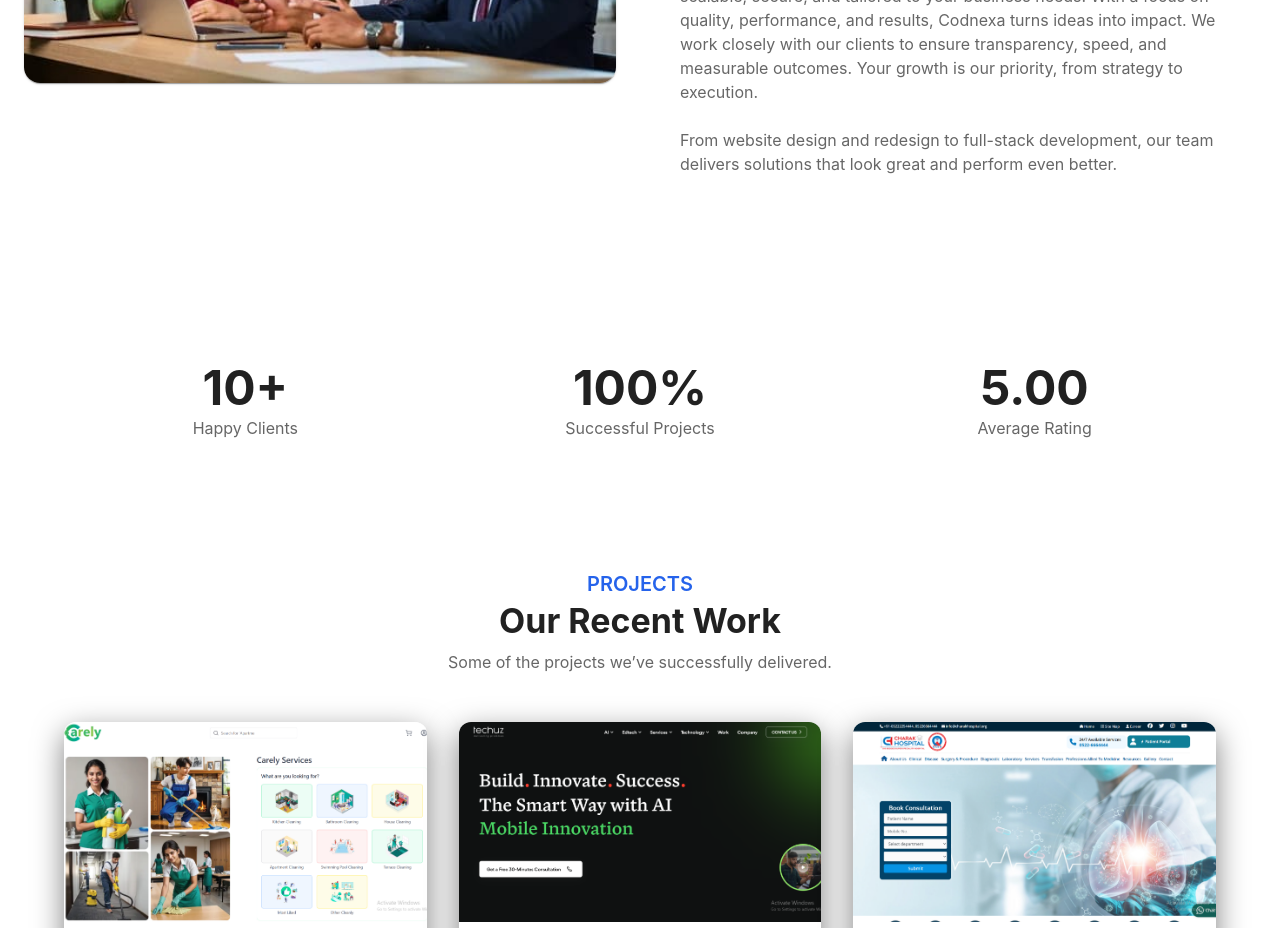
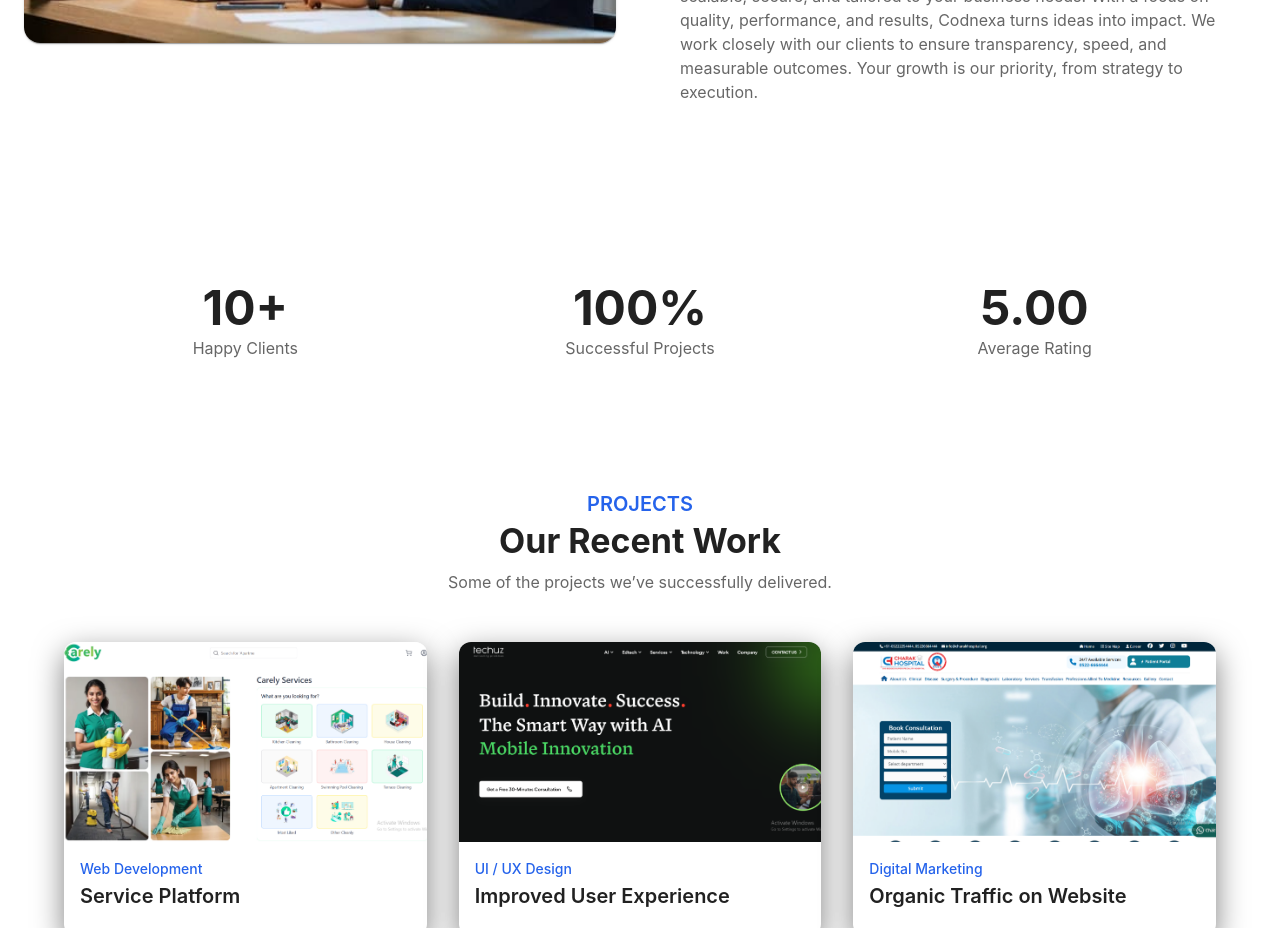
Before and after one commit to mohammadaqib-web/agency-ui, a React (Vite) app: page / in a window 1280 px wide. Shown: the part 1340-2268 px from the top of the page. Built offline with nearby package versions, Linux system fonts and the light colour scheme.

Commit message:
removed text

```diff
--- a/src/components/About.jsx
+++ b/src/components/About.jsx
@@ -79,11 +79,11 @@ const About = () => {
                   strategy to execution.
                 </Typography>
 
-                <Typography color="text.secondary" sx={{ mb: 4 }}>
+                {/* <Typography color="text.secondary" sx={{ mb: 4 }}>
                   From website design and redesign to full-stack development,
                   our team delivers solutions that look great and perform even
                   better.
-                </Typography>
+                </Typography> */}
 
                 {/* <Button variant="contained">Read More</Button> */}
               </CardContent>
```
